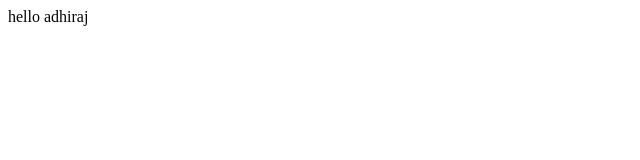
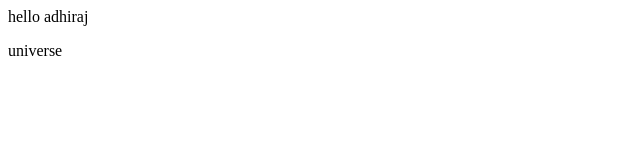
Before and after one commit to Adhiraj321/demo-repo, a plain HTML site: page index.html in a window 1280 px wide. Shown: the full height of the page, 0-640 px from the left. Drawn offline with Linux system fonts and the light colour scheme.

Commit message:
update index.html with a new line called universe

```diff
--- a/index.html
+++ b/index.html
@@ -1 +1,2 @@
 <p>hello adhiraj<p>
+<p>universe<p>
```
